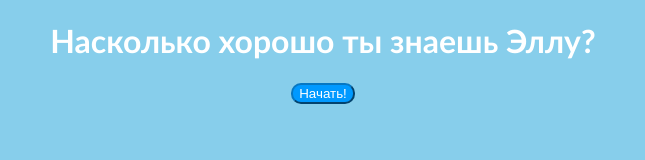
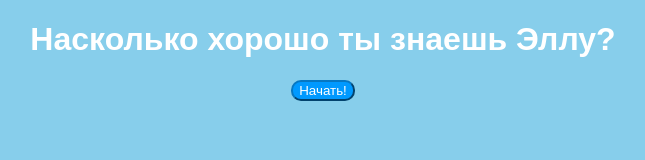
Before and after one commit to Ella-Ksenofontova/test-about-me, a plain HTML site: page docs/index.html in a window 1280 px wide. Shown: the whole page, without its empty margins (317-962 px from the left). Drawn offline with Linux system fonts and the light colour scheme.

Commit message:
Changed font family

```diff
--- a/docs/style.css
+++ b/docs/style.css
@@ -1,5 +1,5 @@
 body {
-	font-family: calibri;
+	font-family: sans-serif;
 	background-color: #87CEEB;
 	font-size: 16px
 }
```
